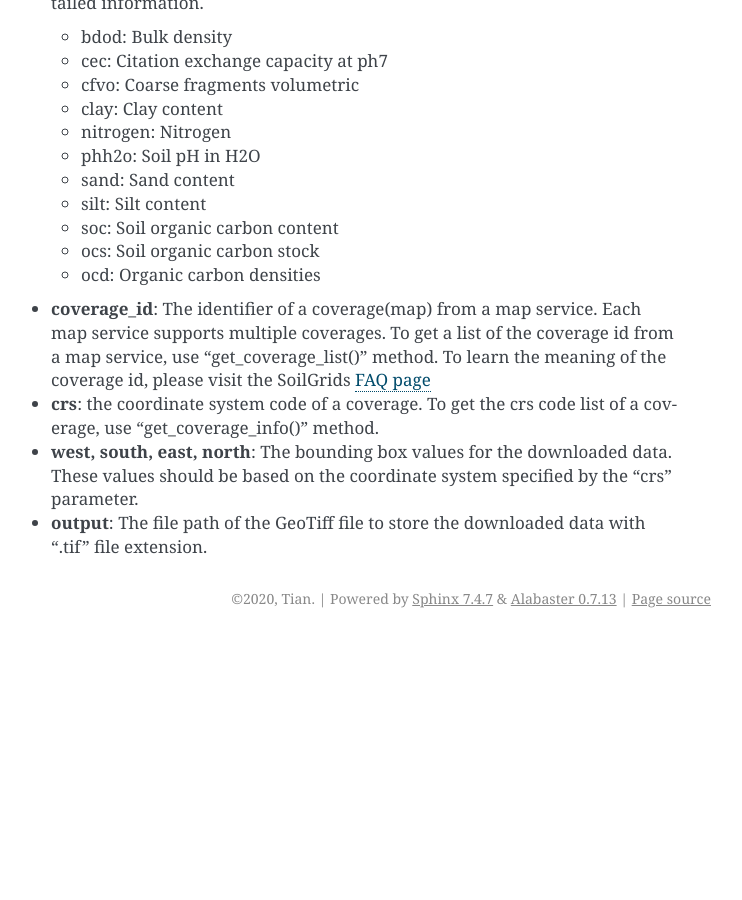
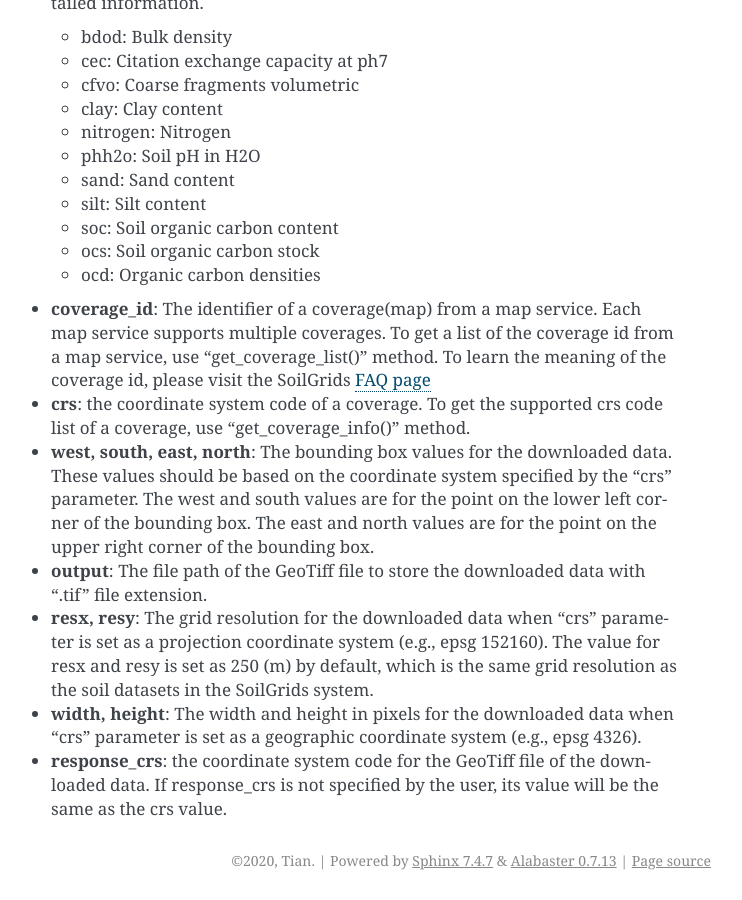
Before and after one commit to gantian127/soilgrids, a Sphinx documentation site: the page built from docs/source/index.rst, in a window 1280 px wide and 900 px high, scrolled down 3080 px. Shown: the whole window, without its empty margins (399-1141 px from the left). Built offline with Sphinx 7.4.7, drawn with Linux system fonts in a browser that asks for light colours; before the commit the page ends 3718 px from its top, so only the background shows below that.

Commit message:
update the docs with new parameters

```diff
--- a/docs/source/index.rst
+++ b/docs/source/index.rst
@@ -150,12 +150,24 @@ Parameter settings
   multiple coverages. To get a list of the coverage id from a map service, use "get_coverage_list()" method.
   To learn the meaning of the coverage id, please visit the SoilGrids `FAQ page <https://www.isric.org/explore/soilgrids>`_
 
-* **crs**: the coordinate system code of a coverage. To get the crs code list of a coverage, use "get_coverage_info()" method.
+* **crs**: the coordinate system code of a coverage. To get the supported crs code list of a coverage, use "get_coverage_info()" method.
 
 * **west, south, east, north**: The bounding box values for the downloaded data. These values should be based on the
-  coordinate system specified by the "crs" parameter.
+  coordinate system specified by the "crs" parameter. The west and south values are for the point on the lower left corner
+  of the bounding box. The east and north values are for the point on the upper right corner of the bounding box.
 
 * **output**: The file path of the GeoTiff file to store the downloaded data with ".tif" file extension.
+
+* **resx, resy**: The grid resolution for the downloaded data when "crs" parameter is set as a projection coordinate system
+  (e.g., epsg 152160). The value for resx and resy is set as 250 (m) by default, which is the same grid resolution
+  as the soil datasets in the SoilGrids system.
+
+* **width, height**: The width and height in pixels for the downloaded data when "crs" parameter is set as a geographic
+  coordinate system (e.g., epsg 4326).
+
+* **response_crs**: the coordinate system code for the GeoTiff file of the downloaded data. If response_crs is not
+  specified by the user, its value will be the same as the crs value.
+
 
 .. links:
 
```
